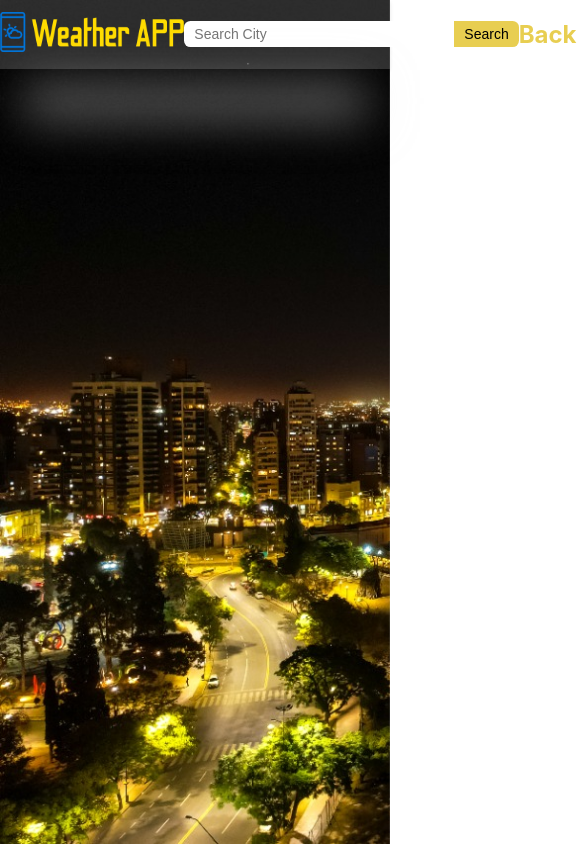
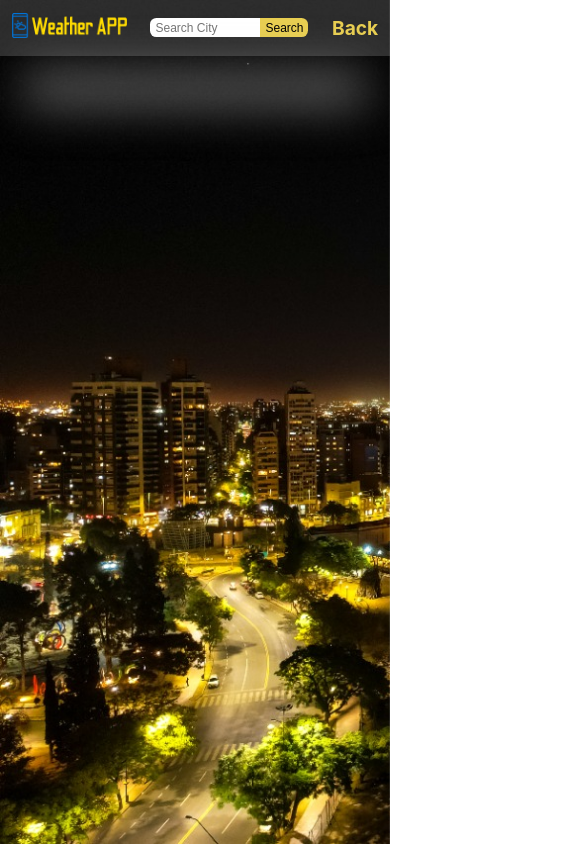
Before and after one commit to mateo-mugnaini/Weather-APP, a React (Create React App) app: page /home in a window 390 px wide. Shown: the whole page, 577 px wide, since content can reach past the window. Built offline with nearby package versions, Linux system fonts and the light colour scheme.

Commit message:
Responsive 1.0

```diff
--- a/src/Components/Clima/Clima.js
+++ b/src/Components/Clima/Clima.js
@@ -20,7 +20,9 @@ const Clima = ({ weatherData, error }) => {
               alt={weatherData.condition.text}
               className={styles.Icon_Clima}
             />
-            <h1 className={styles.Contenido}>{weatherData.condition.text}</h1>
+            <h1 className={styles.Contenido_Clima}>
+              {weatherData.condition.text}
+            </h1>
           </div>
           {/* ---------------------- GEOGRAFIA ---------------------- */}
           <div className={styles.Contenedor2}>
--- a/src/Components/Clima/Clima.module.css
+++ b/src/Components/Clima/Clima.module.css
@@ -88,3 +88,48 @@
   display: flex;
   margin-top: -1rem;
 }
+
+
+
+@media screen and (max-width: 400px) {
+  .Contenedor_Icon_Clima{
+    display: flex;
+    flex-direction: column;
+  }
+  .Contenido_Clima{
+    margin-top: -3rem;
+  }
+  .Contenedor2{
+    display: flex;
+    flex-direction: column;
+  }
+  .Contenedor_Contenido{
+    display: flex;
+    flex-direction: column;
+    align-items: center;
+  }
+  .Titulos{
+    font-size: 1.3rem;
+  }
+  .SubTitlulo{
+    font-size: 1rem;
+  }
+  .Contenido2{
+    font-size: 1rem;
+  }
+  .Contenedor_Extendido{
+    gap: 0;
+  }
+  .titulo_Extendido{
+  font-size: 1.5rem;
+  }
+  .icon_Extendido{
+    margin-bottom: -2rem;
+  }
+  .text_Extendido{
+    margin-bottom: 0;
+  }
+
+
+
+}
--- a/src/Components/Home/Home.module.css
+++ b/src/Components/Home/Home.module.css
@@ -3,7 +3,7 @@
 .Contenedor_General {
     display: flex;
     flex-direction: column;
-    height: 100vh;
+    min-height: 100vh;
     /* Fondo */
     background-image: url("../../Assets/LandingPage/Fondo.jpeg");
     background-repeat: no-repeat;
@@ -18,3 +18,9 @@
     margin-top: 2rem;
     margin-bottom: 2rem;
 }
+
+@media screen and (max-width: 400px) {
+    .Contenedor_General {
+        background-size: cover;
+    }
+}
--- a/src/Components/LandingPage/LandingPage.module.css
+++ b/src/Components/LandingPage/LandingPage.module.css
@@ -54,3 +54,19 @@
 .Link{
     text-decoration: none;
 }
+
+
+
+
+@media screen and (max-width: 400px) {
+    .Btn {
+      width: 7rem;
+      font-size: 2.4rem;
+    }
+    .Titulo{
+        font-size: 3.5rem;
+    }
+    .Subtitulo{
+        font-size: 1.6rem;
+    }
+  }
--- a/src/Components/NavBar/Navbar.module.css
+++ b/src/Components/NavBar/Navbar.module.css
@@ -63,3 +63,37 @@
   color: white;
   background-color: black;
 }
+
+
+@media screen and (max-width: 400px) {
+  .Navbar {
+    height: fit-content;
+  }
+
+  .Logo {
+    height: 25px;
+  }
+  .InputBuscador {
+    font-size: 12px;
+    padding: 2.5px 5px;
+    border: none;
+    border-bottom-left-radius:0.4rem;
+    border-top-left-radius:0.4rem;
+    width: 100px;
+  }
+  .Btn_Buscar {
+    font-size: 12px;
+    padding: 2.5px 5px;
+    background-color: #E8CE51;
+    color: black;
+    border: none;
+    border-bottom-right-radius:0.4rem;
+    border-top-right-radius:0.4rem;
+    cursor: pointer;
+    transition: background-color 0.3s ease;
+  }
+  .Contenedor_Btn {
+    font-size: 0.8rem;
+    margin: 0;
+  }
+}
```
